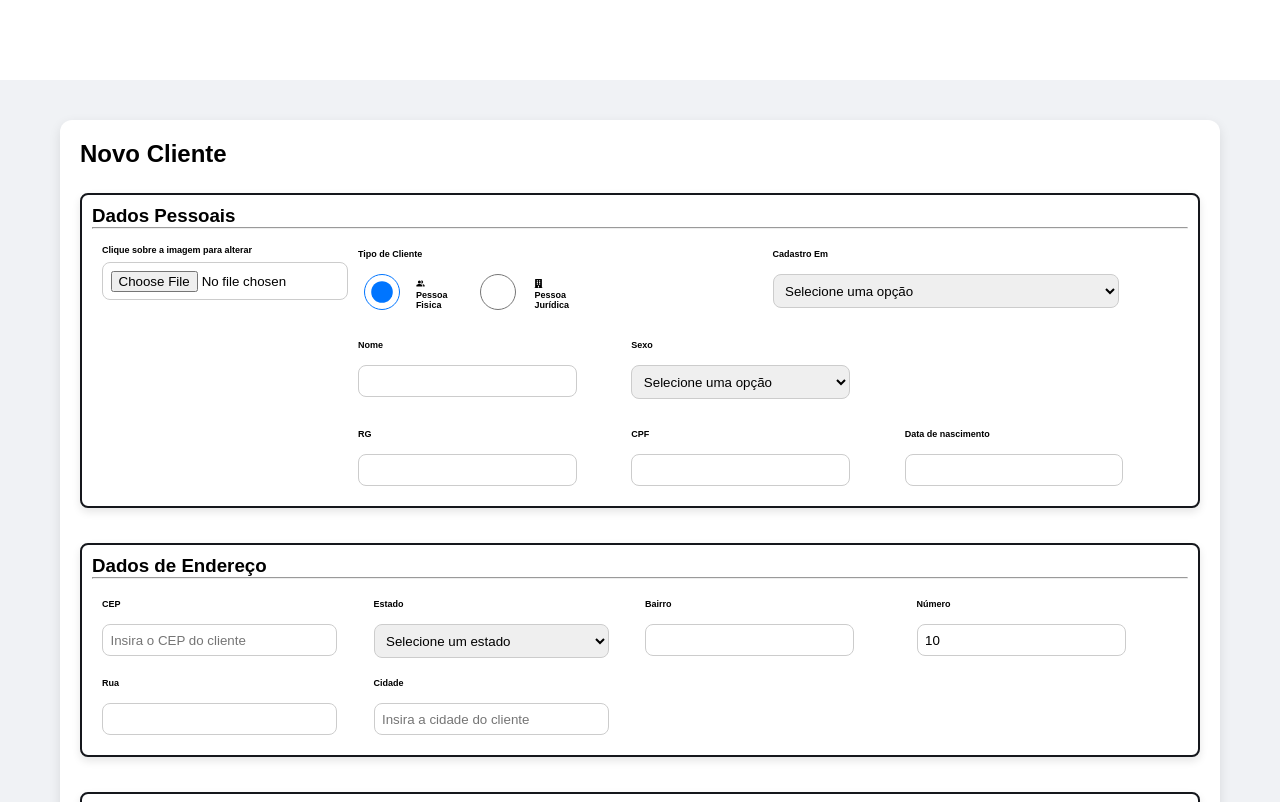
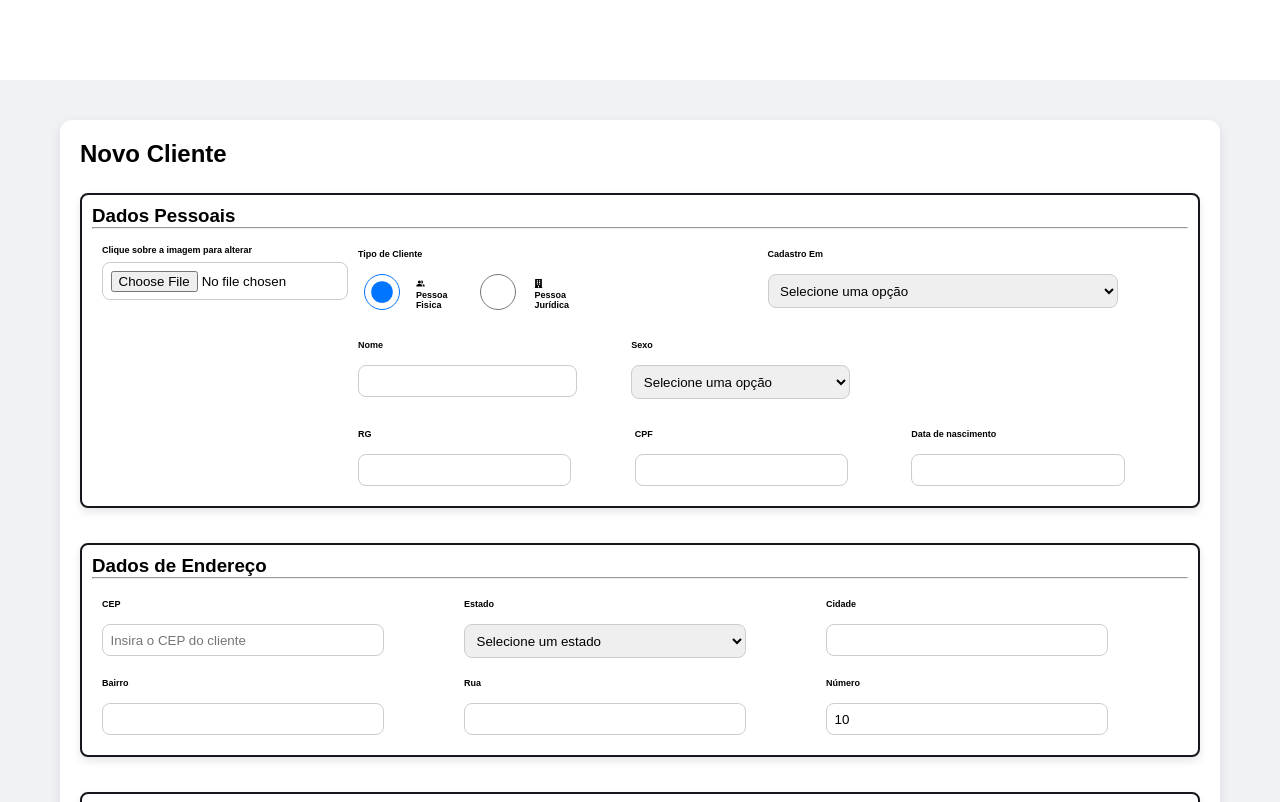
Before and after one commit to slicedcheese1/OticaCrud, a React (Vite) app: page /Sistema/ClienteCadastro in a window 1280 px wide. Shown: the top 802 px of the page. Built offline with nearby package versions, Linux system fonts and the light colour scheme.

Commit message:
autopreenchimento estado

```diff
--- a/src/Componentes/Clientes/ClienteRegistro/DadosEndereçoClienteRegistro.css
+++ b/src/Componentes/Clientes/ClienteRegistro/DadosEnderecoClienteRegistro.css
@@ -1,7 +1,8 @@
-.formBox{
+.formBoxEndereco{
     display: flex;
     padding: 1rem;
     gap: 1rem;
+    flex-direction: column;
 }
 
 .card{
@@ -12,24 +13,15 @@
     animation: opacity 800ms;
 }
 
-.gp1{
+.gp3{
     display: grid;
-    grid-template-columns: 1fr 1fr 1fr 1fr;
+    grid-template-columns: 1fr 1fr 1fr ;
     gap: 1rem;
 }
 
-.gp1-1{
+.gp3-1{
     display: flex;
     flex-direction: column;
     width: 80%;
     gap: 1rem;
 }
-
-
-
-.gp2-1{
-    display: flex;
-    flex-direction: column;
-    width: 80%;
-    gap: 1rem;
-}
--- a/src/Componentes/Clientes/ClienteRegistro/DadosEndereçoClienteRegistro.jsx
+++ b/src/Componentes/Clientes/ClienteRegistro/DadosEnderecoClienteRegistro.jsx
@@ -1,5 +1,5 @@
 import ReactInputMask from 'react-input-mask'
-import './DadosEndereçoClienteRegistro.css'
+import './DadosEnderecoClienteRegistro.css'
 import { useForm } from 'react-hook-form';
 import ClienteContext from '../../../Pages/Clientes/ClinteContext';
 import React from 'react';
@@ -24,7 +24,8 @@ function DadosEndereçoClienteRegistro() {
       .then(res => res.json()).then(data => {
         console.log(data);
 
-        setValue('cidade', data.cidade);
+        setValue('estado', data.uf);
+        setValue('cidade', data.localidade);
         setValue('bairro', data.bairro);
         setValue('rua', data.logradouro);
 
@@ -38,9 +39,9 @@ function DadosEndereçoClienteRegistro() {
         <h3> Dados de Endereço</h3>
         <hr />
 
-        <div id="form-endereco" className='formBox' method="post">
-          <div className="gp1">
-            <div className="gp1-1">
+        <div id="form-endereco" className='formBoxEndereco' method="post">
+          <div className="gp3">
+            <div className="gp3-1">
               <label htmlFor="cep">CEP</label>
               <ReactInputMask mask="99999-999"
                 type="text"
@@ -52,10 +53,10 @@ function DadosEndereçoClienteRegistro() {
               />
             </div>
 
-            <div className="gp1-1">
+            <div className="gp3-1">
 
               <label htmlFor="estado">Estado</label>
-              <select name="estado" id="estados" onChange={(e) => {setEstado(e.target.value)}} value={estado}>
+              <select {...register("estado")} name="estado" id="estados" onChange={(e) => {setEstado(e.target.value)}} value={estado}>
                 <option value="" disabled selected>Selecione um estado</option>
                 <option value="AC">Acre</option>
                 <option value="AL">Alagoas</option>
@@ -85,9 +86,36 @@ function DadosEndereçoClienteRegistro() {
                 <option value="SE">Sergipe</option>
                 <option value="TO">Tocantins</option>
               </select>
+
             </div>
 
-            <div className="gp1-1">
+            <div className="gp3-1">
+              <label htmlFor="cidade">Cidade</label>
+              <input
+                type="text"
+                placeholder=""
+                {...register("cidade")}
+                name="cidade"
+                value={cidade}
+                onChange={(e) => {setCidade(e.target.value)}}
+              />
+            </div>
+          </div>
+
+          <div className="gp3">
+            <div className='gp3-1'>
+              <label htmlFor="bairro">Bairro</label>
+              <input
+                type="text"
+                placeholder=""
+                {...register("bairro")}
+                name="bairro"
+                value={bairro}
+                onChange={(e) => {setBairro(e.target.value)}}
+              />
+            </div>
+
+            <div className="gp3-1">
               <label htmlFor="rua">Rua</label>
               <input
                 type="text"
@@ -99,34 +127,7 @@ function DadosEndereçoClienteRegistro() {
               />
             </div>
 
-            <div className="gp1-1">
-              <label htmlFor="cidade">Cidade</label>
-              <input
-                type="text"
-                placeholder="Insira a cidade do cliente"
-                {...register("cidade")}
-                name="cidade"
-                value={cidade}
-                onChange={(e) => {setCidade(e.target.value)}}
-              />
-            </div>
-
-          </div>
-
-          <div className="gp1">
-            <div className='gp2-1'>
-              <label htmlFor="bairro">Bairro</label>
-              <input
-                type="text"
-                placeholder=""
-                {...register("bairro")}
-                name="bairro"
-                value={bairro}
-                onChange={(e) => {setBairro(e.target.value)}}
-              />
-            </div>
-
-            <div className='gp2-1'>
+            <div className='gp3-1'>
               <label htmlFor="numero">Número</label>
               <input
                 type="text"
--- a/src/Pages/Clientes/ClienteCadastro.jsx
+++ b/src/Pages/Clientes/ClienteCadastro.jsx
@@ -5,7 +5,7 @@ import axios from "axios"
 import ClienteContext from "./ClinteContext"
 
 import DadosContatoClienteRegistro from "../../Componentes/Clientes/ClienteRegistro/DadosContatoClienteRegistro"
-import DadosEndereçoClienteRegistro from "../../Componentes/Clientes/ClienteRegistro/DadosEndereçoClienteRegistro"
+import DadosEnderecoClienteRegistro from "../../Componentes/Clientes/ClienteRegistro/DadosEnderecoClienteRegistro"
 import DadosObservacoesClienteRegistro from "../../Componentes/Clientes/ClienteRegistro/DadosObservacoesClienteRegistro"
 import DadosPessoaisClienteRegistro from "../../Componentes/Clientes/ClienteRegistro/DadosPessoaisClienteRegistro"
 
@@ -35,7 +35,7 @@ function ClienteCadastro() {
 
   const handleSalvar = (e) => {
     e.preventDefault();
-
+    setIsSubmited(true)
     console.log(JSON.stringify({
       tipoCliente,
       lojaCadastro,
@@ -120,7 +120,7 @@ function ClienteCadastro() {
       <div   className={styles.clientecadastrocontainer}>
           <form className={styles.container2} id='ClienteCadastroForm'>
               <DadosPessoaisClienteRegistro/>
-              <DadosEndereçoClienteRegistro/>
+              <DadosEnderecoClienteRegistro/>
               <DadosContatoClienteRegistro/>
               <DadosObservacoesClienteRegistro/>
               <ButtonC onClick={handleSalvar}>Salvar</ButtonC>
```
